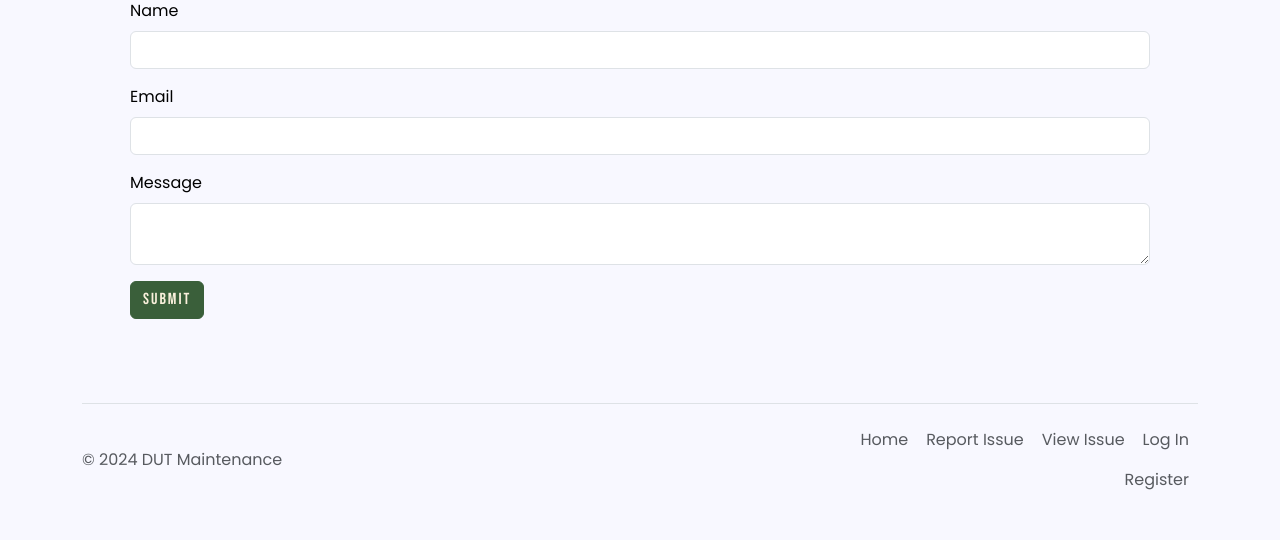
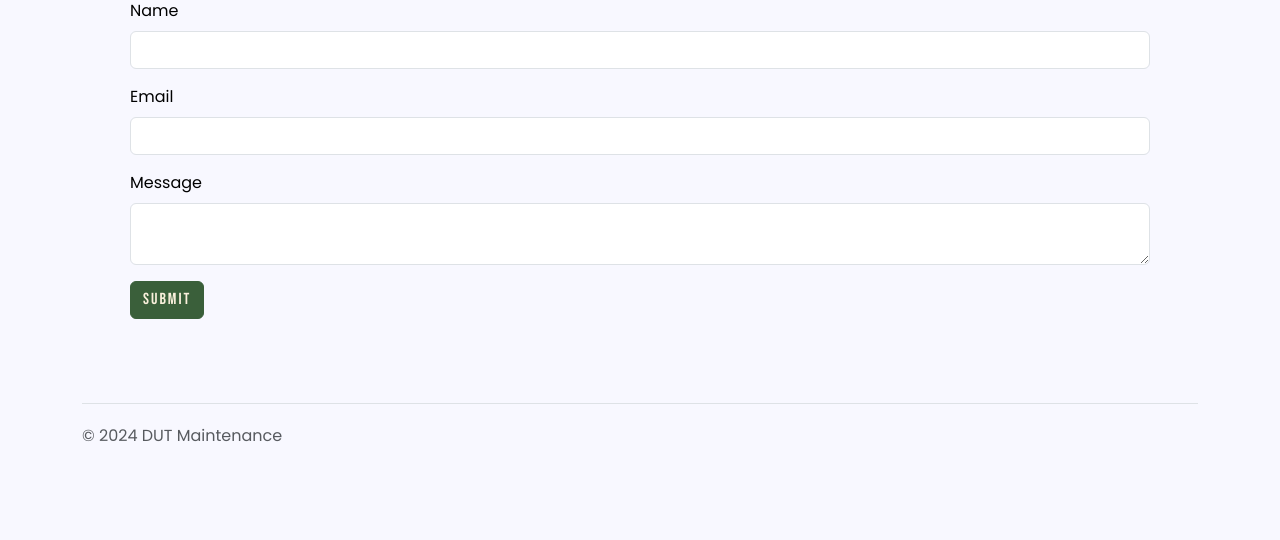
Before and after one commit to azb5499/PBDV-IssueReporting-Project, a Flask app: page /contact in a window 1280 px wide. Shown: the part 283-823 px from the top of the page. After the commit the page ends 725 px from the top, so only its background shows below. Run offline with Flask 3, Linux system fonts and the light colour scheme; some libraries are stand-ins or nearby versions.

Commit message:
Update base.html
removed footer elements

```diff
--- a/templates/base.html
+++ b/templates/base.html
@@ -91,14 +91,6 @@
     <a href="/" class="col-md-4 d-flex align-items-center justify-content-center mb-3 mb-md-0 me-md-auto link-body-emphasis text-decoration-none">
       <svg class="bi me-2" width="40" height="32"><use xlink:href="#bootstrap"></use></svg>
     </a>
-
-    <ul class="nav col-md-4 justify-content-end">
-      <li class="nav-item"><a href="#" class="nav-link px-2 text-body-secondary">Home</a></li>
-      <li class="nav-item"><a href="#" class="nav-link px-2 text-body-secondary">Report Issue</a></li>
-      <li class="nav-item"><a href="#" class="nav-link px-2 text-body-secondary">View Issue</a></li>
-      <li class="nav-item"><a href="#" class="nav-link px-2 text-body-secondary">Log In</a></li>
-      <li class="nav-item"><a href="#" class="nav-link px-2 text-body-secondary">Register</a></li>
-    </ul>
   </footer>
 </div>
         {% block footer %}
```
